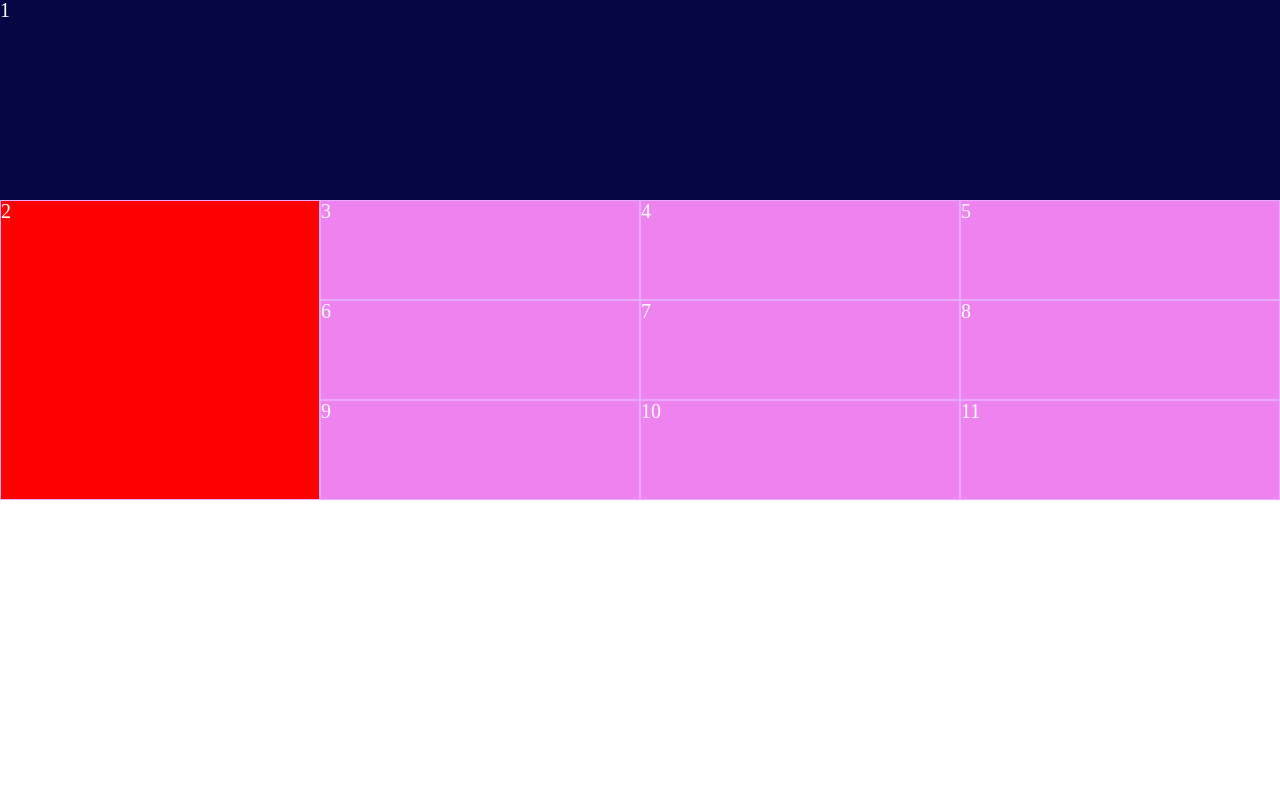
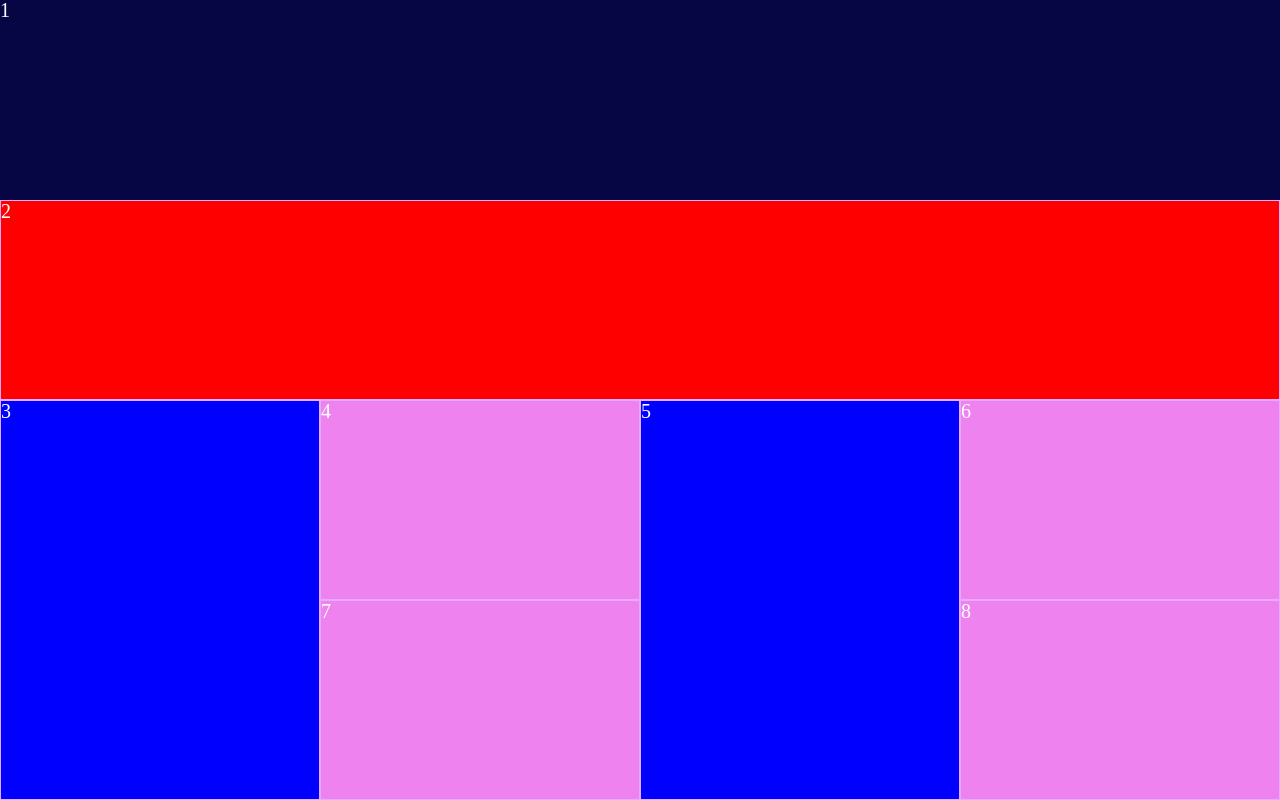
Before and after one commit to ElmiraDzhy/unit29, a plain HTML site: page index.html in a window 1280 px wide. Drawn offline with Linux system fonts and the light colour scheme.

Commit message:
Add additional task resolve

```diff
--- a/assets/css/style.css
+++ b/assets/css/style.css
@@ -8,7 +8,7 @@
 .container{
     display: grid;
     grid-template-columns: repeat(4, 1fr);
-    grid-template-rows: 200px repeat(3, 100px);
+    grid-template-rows: repeat(4, 200px);
 }
 
 .item{
@@ -33,6 +33,18 @@
 }
 
 .item:nth-child(2){
-    grid-row:2/5 ;
+    grid-column:1/5 ;
     background-color: red ;
 }
+
+.item:nth-child(3) {
+    grid-row: 3/5;
+    background-color: blue;
+}
+
+.item:nth-child(5){
+grid-column-start: 3;
+grid-row: 3/5;
+background-color: blue;
+
+}
--- a/index.html
+++ b/index.html
@@ -23,9 +23,6 @@
 			<div class="item">6</div>
 			<div class="item">7</div>
 			<div class="item">8</div>
-			<div class="item">9</div>
-			<div class="item">10</div>
-			<div class="item">11</div>
 		</section>
 	</body>
 </html>
```
